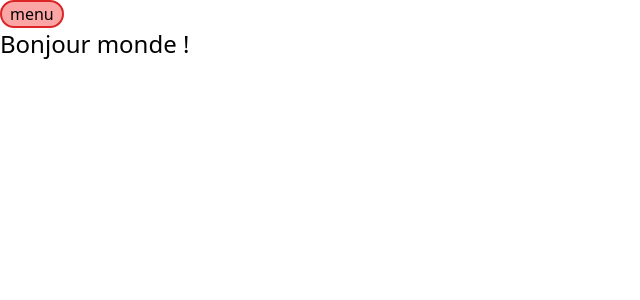
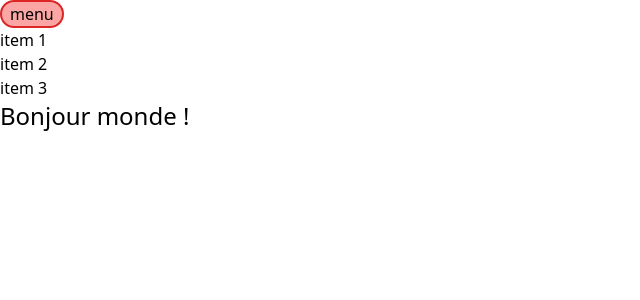
Before and after one commit to MMI-SAE-203/r213-2024-pracht-tp1-kouacc, a Vue app: page / in a window 1280 px wide. Both pictures are taken after a click on the button "menu". Shown: the top 300 px of the page, without its empty margins (0-640 px from the left). Built offline with nearby package versions, Linux system fonts and the light colour scheme.

Commit message:
ajout pointerdown

```diff
--- a/src/App.vue
+++ b/src/App.vue
@@ -12,12 +12,13 @@
 
 <template>
   <header>
-    <button aria-controls="mainNav" aria-expanded="true" class="rounded-full border-2 border-red-600 bg-red-300 px-2">
+    <button aria-controls="mainNav" aria-expanded="true" class="rounded-full border-2 border-red-600 bg-red-300 px-2"
+      @pointerdown="menuIsOpen = !menuIsOpen">
       menu
     </button>
     <!-- nav#mainNav>ul>li*3>a[href="#"]{item $} -->
-    <nav id="mainNav">
-      <ul v-show="menuIsOpen">
+    <nav id="mainNav" v-show="menuIsOpen">
+      <ul>
         <li><a href="#">item 1</a></li>
         <li><a href="#">item 2</a></li>
         <li><a href="#">item 3</a></li>
```
